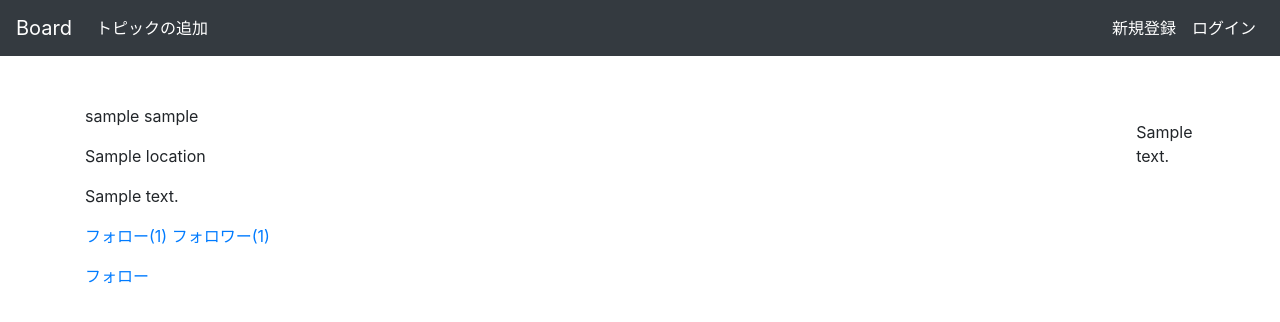
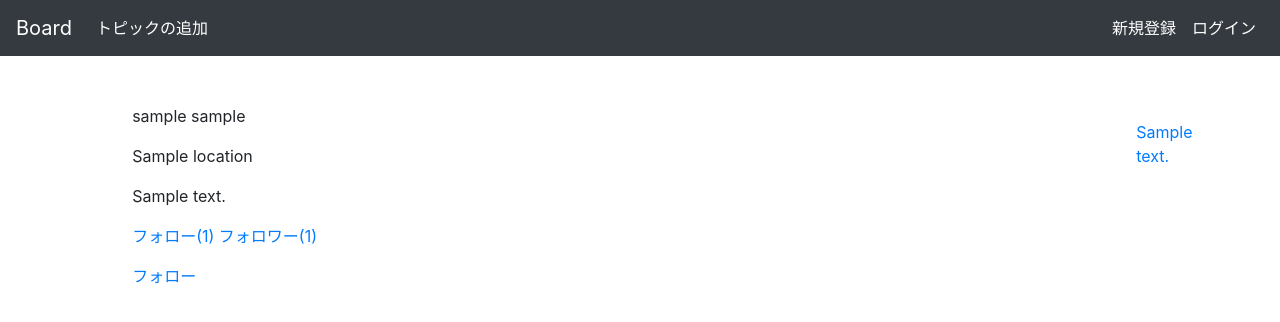
Before and after one commit to yuki-tamaribuchi/board_project, a Django app: template account/templates/account/profiledetail.html in a window 1280 px wide. Shown: the top 322 px of the page. Run offline with Django 3.2, Linux system fonts and the light colour scheme; the template is opened without the code that fills it: most values are stand-ins (such as "Sample title", 1, 10 or a date in 2020); some libraries are stand-ins or nearby versions.

Commit message:
トピック詳細と削除のリンクの追加

```diff
--- a/account/templates/account/profiledetail.html
+++ b/account/templates/account/profiledetail.html
@@ -3,7 +3,7 @@
 {% block content %}
 <div class="container">
     <div class="row mt-5">
-        <div class="col">
+        <div class="col-10 mx-auto">
             <p>{{profile.handle}} {{profile.user.username}}</p>
             <p>{{profile.location}}</p>
             <p>{{profile.biograph}}</p>
@@ -22,7 +22,10 @@
         <div class="row">
             {% for topic in topics %}
             <div class="col-8 mx-auto p-3">
-            {{topic.content}}
+                <p><a href="{% url 'board:detail' topic.id %}">{{topic.content}}</a></p>
+                {% if is_sameuser %}
+                <p><a href="{% url 'board:delete' topic.id %}">削除</a></p>
+                {% endif %}
             </div>
             {% endfor %}
         </div>
```
